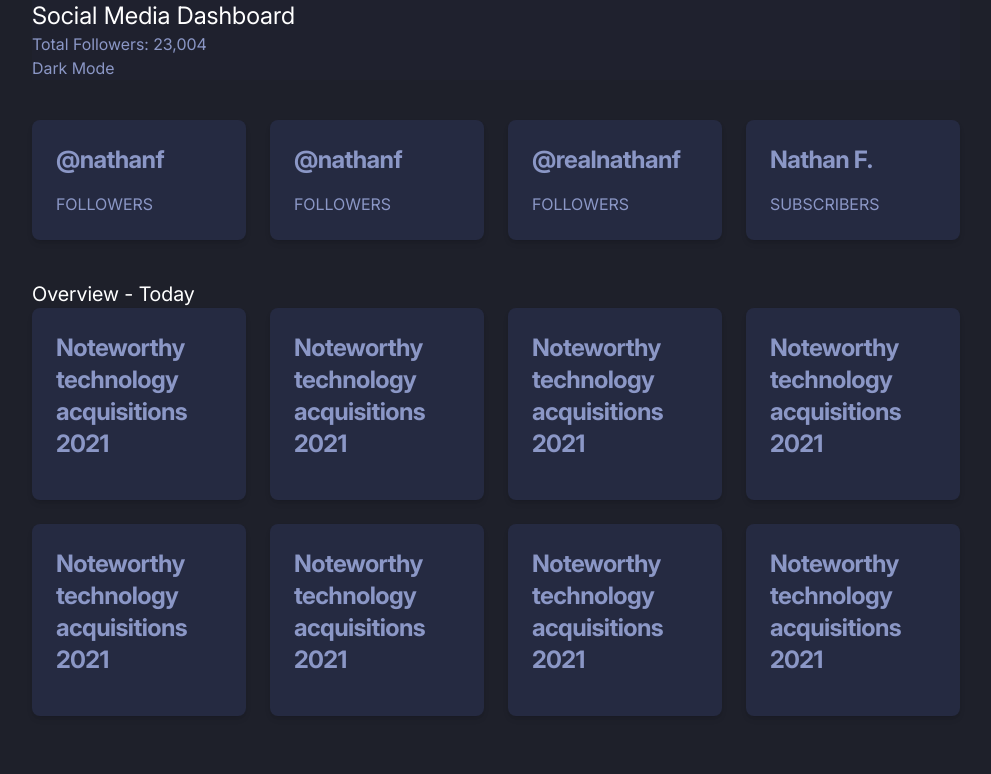
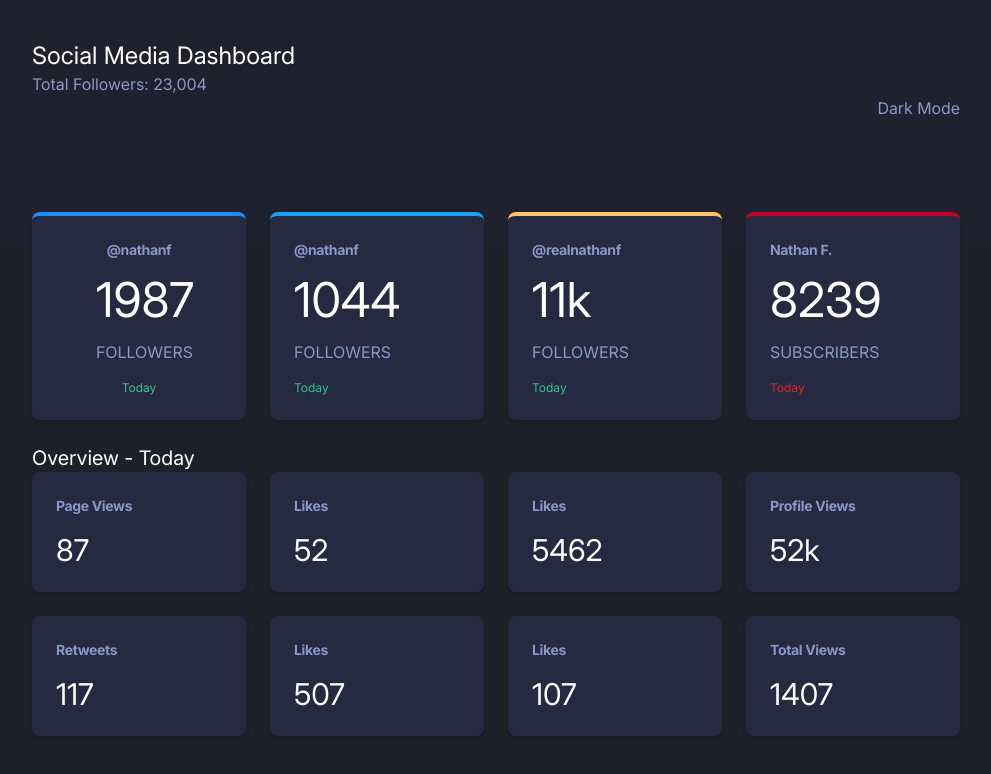
Before and after one commit to Kass-S/social-media-dash, a React (Vite) app: page / in a window 1280 px wide. Shown: the top 774 px of the page, without its empty margins (144-1135 px from the left). Built offline with nearby package versions, Linux system fonts and the light colour scheme.

Commit message:
alterations

```diff
--- a/src/components/SocialDashDark.jsx
+++ b/src/components/SocialDashDark.jsx
@@ -5,123 +5,150 @@ const SocialDashDark = () => {
 
   return (
     <div className='dark-bg h-[100vh]'>
-        <div className='dark-top-bg mx-44'>
-            <p className='text-white text-2xl'>Social Media Dashboard</p>
-            <p className='dark-text'>Total Followers: 23,004</p>
-            <p className='dark-text'>Dark Mode</p>
+        <div className='dark-top-bg rounded-2xl py-10 pb-32 relative'>
+            <div className='mx-44'>
+                <div>
+                    <p className='text-white text-2xl'>Social Media Dashboard</p>
+                    <p className='dark-text'>Total Followers: 23,004</p>
+                </div>
+
+                <p className='dark-text flex justify-end'>Dark Mode</p>
+            </div>
+
         </div>
 
-        <div className='grid grid-cols-4 mx-44 gap-6 my-10'>
-            <Card className="max-w-sm dark-card-bg border-none">
-                <h5 className="text-2xl font-bold tracking-tight dark-text">
+        <div className='absolute bottom-16 mx-44'>
+        <div className='grid grid-cols-4 gap-6 my-6 '>
+            <Card className="max-w-sm dark-card-bg facebook-card-top text-center px-10">
+                <h5 className="text-sm font-bold tracking-tight dark-text">
                     @nathanf
                 </h5>
+                <p className="font-normal text-white text-5xl">
+                    1987
+                </p>
                 <p className="font-normal dark-text">
                     FOLLOWERS
+                </p>
+                <p className='text-xs text-green-400'>Today</p>
+            </Card>
+
+            <Card className="max-w-sm dark-card-bg twitter-card-top">
+                <h5 className="text-sm font-bold tracking-tight dark-text ">
+                    @nathanf
+                </h5>
+                <p className="font-normal text-white text-5xl">
+                    1044
+                </p>
+                <p className="font-normal dark-text">
+                    FOLLOWERS
+                </p>
+                <p className='text-xs text-green-400'>Today</p>
+            </Card>
+
+            <Card className="max-w-sm dark-card-bg instagram-card-top">
+                <h5 className="text-sm font-bold tracking-tight dark-text">
+                    @realnathanf
+                </h5>
+                <p className="font-normal text-white text-5xl">
+                    11k
+                </p>
+                <p className="font-normal dark-text">
+                    FOLLOWERS
+                </p>
+                <p className='text-xs text-green-400'>Today</p>
+            </Card>
+
+            <Card className="max-w-sm dark-card-bg youtube-card-top">
+                <h5 className="text-sm font-bold tracking-tight dark-text">
+                    Nathan F.
+                </h5>
+                <p className="font-normal text-white text-5xl">
+                    8239
+                </p>
+                <p className="font-normal dark-text">
+                    SUBSCRIBERS
+                </p>
+                <p className='text-xs text-red-600'>Today</p>
+            </Card>
+        </div>
+
+        <p className='text-xl text-white'>Overview - Today</p>
+
+        <div className='grid grid-cols-4 gap-6 '>
+            <Card className="max-w-sm dark-card-bg border-none">
+                <h5 className="text-sm font-bold tracking-tight dark-text">
+                    Page Views
+                </h5>
+                <p className="font-normal text-white text-3xl">
+                    87
                 </p>
             </Card>
 
             <Card className="max-w-sm dark-card-bg border-none">
-                <h5 className="text-2xl font-bold tracking-tight dark-text">
-                    @nathanf
+                <h5 className="text-sm font-bold tracking-tight dark-text">
+                    Likes
                 </h5>
-                <p className="font-normal dark-text">
-                    FOLLOWERS
+                <p className="font-normal text-white text-3xl">
+                    52
                 </p>
             </Card>
 
             <Card className="max-w-sm dark-card-bg border-none">
-                <h5 className="text-2xl font-bold tracking-tight dark-text">
-                    @realnathanf
+                <h5 className="text-sm font-bold tracking-tight dark-text">
+                    Likes
                 </h5>
-                <p className="font-normal dark-text">
-                    FOLLOWERS
+                <p className="font-normal text-white text-3xl">
+                    5462
                 </p>
             </Card>
 
             <Card className="max-w-sm dark-card-bg border-none">
-                <h5 className="text-2xl font-bold tracking-tight dark-text">
-                    Nathan F.
+                <h5 className="text-sm font-bold tracking-tight dark-text">
+                    Profile Views
                 </h5>
-                <p className="font-normal dark-text">
-                    SUBSCRIBERS
-                </p>
-            </Card>
-        </div>
-
-        <p className='text-xl text-white mx-44'>Overview - Today</p>
-
-        <div className='grid grid-cols-4 gap-6 mx-44'>
-            <Card className="max-w-sm dark-card-bg border-none">
-                <h5 className="text-2xl font-bold tracking-tight dark-text">
-                    Noteworthy technology acquisitions 2021
-                </h5>
-                <p className="font-normal ">
-
+                <p className="font-normal text-white text-3xl">
+                    52k
                 </p>
             </Card>
 
             <Card className="max-w-sm dark-card-bg border-none">
-                <h5 className="text-2xl font-bold tracking-tight dark-text">
-                    Noteworthy technology acquisitions 2021
+                <h5 className="text-sm font-bold tracking-tight dark-text">
+                    Retweets
                 </h5>
-                <p className="font-normal ">
+                <p className="font-normal text-white text-3xl">
+                    117
                 </p>
             </Card>
 
             <Card className="max-w-sm dark-card-bg border-none">
-                <h5 className="text-2xl font-bold tracking-tight dark-text">
-                    Noteworthy technology acquisitions 2021
+                <h5 className="text-sm font-bold tracking-tight dark-text">
+                    Likes
                 </h5>
-                <p className="font-normal ">
+                <p className="font-normal text-white text-3xl">
+                    507
                 </p>
             </Card>
 
             <Card className="max-w-sm dark-card-bg border-none">
-                <h5 className="text-2xl font-bold tracking-tight dark-text">
-                    Noteworthy technology acquisitions 2021
+                <h5 className="text-sm font-bold tracking-tight dark-text">
+                    Likes
                 </h5>
-                <p className="font-normal ">
-
+                <p className="font-normal text-white text-3xl">
+                    107
                 </p>
             </Card>
 
             <Card className="max-w-sm dark-card-bg border-none">
-                <h5 className="text-2xl font-bold tracking-tight dark-text">
-                    Noteworthy technology acquisitions 2021
+                <h5 className="text-sm font-bold tracking-tight dark-text">
+                    Total Views
                 </h5>
-                <p className="font-normal ">
-
-                </p>
-            </Card>
-
-            <Card className="max-w-sm dark-card-bg border-none">
-                <h5 className="text-2xl font-bold tracking-tight dark-text">
-                    Noteworthy technology acquisitions 2021
-                </h5>
-                <p className="font-normal ">
-
-                </p>
-            </Card>
-
-            <Card className="max-w-sm dark-card-bg border-none">
-                <h5 className="text-2xl font-bold tracking-tight dark-text">
-                    Noteworthy technology acquisitions 2021
-                </h5>
-                <p className="font-normal ">
-
-                </p>
-            </Card>
-
-            <Card className="max-w-sm dark-card-bg border-none">
-                <h5 className="text-2xl font-bold tracking-tight dark-text">
-                    Noteworthy technology acquisitions 2021
-                </h5>
-                <p className="font-normal ">
-
+                <p className="font-normal text-white text-3xl">
+                    1407
                 </p>
             </Card>
         </div>
+        </div>
+
 
     </div>
   )
--- a/src/index.css
+++ b/src/index.css
@@ -9,6 +9,39 @@
 
 .text-font{
     font-family: "inter", Arial, Helvetica, sans-serif;
+}
+
+.facebook-card-top{
+    border-left-width: 0;
+    border-right-width: 0;
+    border-bottom-width: 0;
+    border-top-width: 4px;
+    border-color: hsl(208, 92%, 53%);
+}
+
+.twitter-card-top{
+    border-left-width: 0;
+    border-right-width: 0;
+    border-bottom-width: 0;
+    border-top-width: 4px;
+    border-color: hsl(203, 89%, 53%);
+}
+
+.instagram-card-top{
+    border-left-width: 0;
+    border-right-width: 0;
+    border-bottom-width: 0;
+    border-top-width: 4px;
+    border-color: hsl(37, 97%, 70%) hsl(329, 70%, 58%);
+    /* border-image: linear-gradient(90deg, hsl(37, 97%, 70%) 0%, hsl(329, 70%, 58%) 100%); */
+}
+
+.youtube-card-top{
+    border-left-width: 0;
+    border-right-width: 0;
+    border-bottom-width: 0;
+    border-top-width: 4px;
+    border-color: hsl(348, 97%, 39%);
 }
 
 .dark-bg{
```
Also changed, not shown: 1 other file (tests, documents, lock files or other folders).
